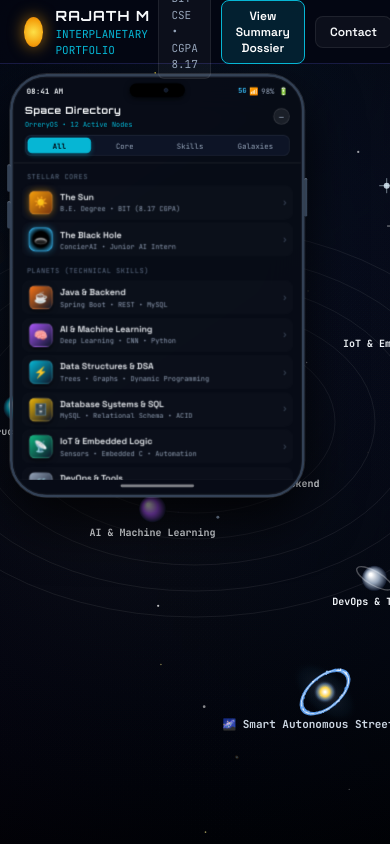
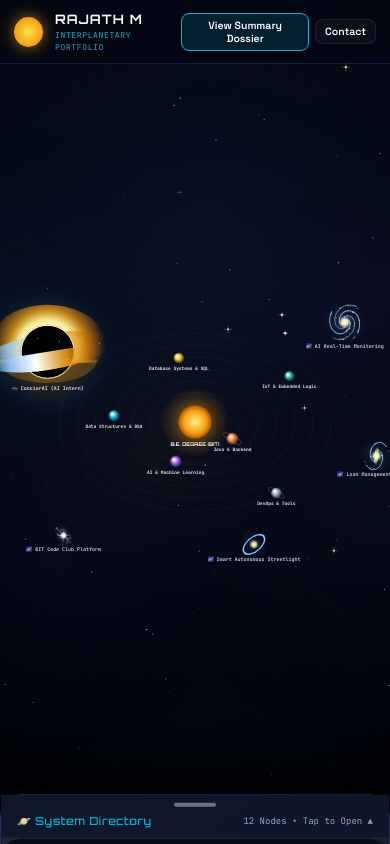
Before and after one commit to Rajath9945/myresume, a React (Vite) app: page / in a window 390 px wide. Built offline with nearby package versions, Linux system fonts and the light colour scheme.

Commit message:
feat: implement responsive auto-fit canvas scaling and native mobile bottom sheet drawer

```diff
--- a/src/main.jsx
+++ b/src/main.jsx
@@ -262,6 +262,7 @@ export function App() {
   const [viewMode, setViewMode] = useState("orrery");
   const [phoneCategory, setPhoneCategory] = useState("all");
   const [isPhoneMinimized, setIsPhoneMinimized] = useState(false);
+  const [isMobileDrawerOpen, setIsMobileDrawerOpen] = useState(false);
   const [phoneTime, setPhoneTime] = useState(() =>
     new Date().toLocaleTimeString([], { hour: "2-digit", minute: "2-digit" })
   );
@@ -525,8 +526,14 @@ export function App() {
       ctx.save();
       ctx.clearRect(0, 0, width, height);
 
-      // Permanently centered, fixed scale (no moving or zooming)
+      // Permanently centered, with smart auto-fit scale for mobile/desktop viewports
       ctx.translate(width / 2, height / 2);
+      const isMobile = width < 768;
+      const baseFitW = isMobile ? 860 : 940;
+      const baseFitH = isMobile ? 740 : 700;
+      const scale = Math.max(Math.min(1.0, width / baseFitW, height / baseFitH), 0.38);
+      canvas._scale = scale;
+      ctx.scale(scale, scale);
 
       const tilt = 0.65; // gentle 3D isometric inclination
 
@@ -997,32 +1004,38 @@ export function App() {
     };
   }, [viewMode]); // Clean dependency: NEVER reset on hover!
 
-  // Mouse move hover detection on static centered canvas
+  // Target detection with scale-awareness for desktop and mobile touch
+  const getTargetAtPoint = (clientX, clientY) => {
+    const canvas = canvasRef.current;
+    if (!canvas) return null;
+
+    const rect = canvas.getBoundingClientRect();
+    const mx = clientX - rect.left;
+    const my = clientY - rect.top;
+
+    const scale = canvas._scale || 1.0;
+    const wx = (mx - canvas.width / 2) / scale;
+    const wy = (my - canvas.height / 2) / scale;
+
+    const targets = canvas._targets;
+    if (!targets) return null;
+
+    const hitPadding = scale < 0.75 ? 22 : 14;
+    for (const key of Object.keys(targets)) {
+      const item = targets[key];
+      const d = Math.hypot(wx - item.x, wy - item.y);
+      if (d <= item.radius + hitPadding) {
+        return item.data;
+      }
+    }
+    return null;
+  };
+
   const onMouseMove = (e) => {
     const canvas = canvasRef.current;
     if (!canvas) return;
 
-    const rect = canvas.getBoundingClientRect();
-    const mx = e.clientX - rect.left;
-    const my = e.clientY - rect.top;
-
-    // Centered coordinates relative to canvas center
-    const wx = mx - canvas.width / 2;
-    const wy = my - canvas.height / 2;
-
-    const targets = canvas._targets;
-    if (!targets) return;
-
-    let found = null;
-    for (const key of Object.keys(targets)) {
-      const item = targets[key];
-      const d = Math.hypot(wx - item.x, wy - item.y);
-      if (d <= item.radius + 12) {
-        found = item.data;
-        break;
-      }
-    }
-
+    const found = getTargetAtPoint(e.clientX, e.clientY);
     canvas.style.cursor = found ? "pointer" : "default";
 
     if (found?.id !== hoveredIdRef.current) {
@@ -1031,9 +1044,22 @@ export function App() {
     }
   };
 
-  const onClick = () => {
-    if (hoveredItem) {
-      setSelectedItem(hoveredItem);
+  const onClick = (e) => {
+    const found = getTargetAtPoint(e.clientX, e.clientY) || hoveredItem;
+    if (found) {
+      setSelectedItem(found);
+      setIsMobileDrawerOpen(false);
+    }
+  };
+
+  const onTouchEnd = (e) => {
+    if (e.changedTouches && e.changedTouches.length > 0) {
+      const t = e.changedTouches[0];
+      const found = getTargetAtPoint(t.clientX, t.clientY);
+      if (found) {
+        setSelectedItem(found);
+        setIsMobileDrawerOpen(false);
+      }
     }
   };
 
@@ -1073,11 +1099,26 @@ export function App() {
             className="space-canvas"
             onMouseMove={onMouseMove}
             onClick={onClick}
+            onTouchEnd={onTouchEnd}
           />
 
-          {/* Phone-Style System Directory Device */}
-          <aside className={`phone-device ${isPhoneMinimized ? "minimized" : ""}`}>
-            {/* Hardware buttons on phone edges */}
+          {/* Phone-Style System Directory Device (Desktop: Floating Smartphone / Mobile: Native Slide-Up Bottom Sheet) */}
+          <aside className={`phone-device ${isPhoneMinimized ? "minimized" : ""} ${isMobileDrawerOpen ? "drawer-open" : ""}`}>
+            {/* Mobile Drawer Pull Handle (Visible on mobile screens) */}
+            <div
+              className="phone-drawer-handle-bar"
+              onClick={() => setIsMobileDrawerOpen(!isMobileDrawerOpen)}
+            >
+              <div className="phone-drawer-pill" />
+              <div className="phone-drawer-peek-row">
+                <span className="phone-drawer-peek-title">🪐 System Directory</span>
+                <span className="phone-drawer-peek-action">
+                  {isMobileDrawerOpen ? "Close ▼" : "12 Nodes • Tap to Open ▲"}
+                </span>
+              </div>
+            </div>
+
+            {/* Hardware buttons on phone edges (desktop view) */}
             <div className="phone-hw-btn phone-btn-vol-up" />
             <div className="phone-hw-btn phone-btn-vol-down" />
             <div
@@ -1110,7 +1151,10 @@ export function App() {
                   </div>
                   <button
                     className="phone-minimize-btn"
-                    onClick={() => setIsPhoneMinimized(true)}
+                    onClick={() => {
+                      setIsPhoneMinimized(true);
+                      setIsMobileDrawerOpen(false);
+                    }}
                     title="Minimize Phone"
                   >
                     –
@@ -1146,7 +1190,10 @@ export function App() {
                     {/* Sun */}
                     <div
                       className={`phone-row-item ${selectedItem?.id === "sun" ? "active" : ""}`}
-                      onClick={() => setSelectedItem(SUN_DEGREE)}
+                      onClick={() => {
+                        setSelectedItem(SUN_DEGREE);
+                        setIsMobileDrawerOpen(false);
+                      }}
                     >
                       <div className="phone-row-icon sun-icon">☀️</div>
                       <div className="phone-row-info">
@@ -1159,7 +1206,10 @@ export function App() {
                     {/* Black Hole */}
                     <div
                       className={`phone-row-item ${selectedItem?.id === "blackhole" ? "active" : ""}`}
-                      onClick={() => setSelectedItem(BLACK_HOLE_INTERNSHIP)}
+                      onClick={() => {
+                        setSelectedItem(BLACK_HOLE_INTERNSHIP);
+                        setIsMobileDrawerOpen(false);
+                      }}
                     >
                       <div className="phone-row-icon blackhole-icon">🕳️</div>
                       <div className="phone-row-info">
@@ -1188,7 +1238,10 @@ export function App() {
                         <div
                           key={p.id}
                           className={`phone-row-item ${selectedItem?.id === p.id ? "active" : ""}`}
-                          onClick={() => setSelectedItem(p)}
+                          onClick={() => {
+                            setSelectedItem(p);
+                            setIsMobileDrawerOpen(false);
+                          }}
                         >
                           <div
                             className="phone-row-icon planet-icon"
@@ -1215,7 +1268,10 @@ export function App() {
                       <div
                         key={g.id}
                         className={`phone-row-item ${selectedItem?.id === g.id ? "active" : ""}`}
-                        onClick={() => setSelectedItem(g)}
+                        onClick={() => {
+                          setSelectedItem(g);
+                          setIsMobileDrawerOpen(false);
+                        }}
                       >
                         <div
                           className="phone-row-icon galaxy-icon"
--- a/src/styles.css
+++ b/src/styles.css
@@ -211,6 +211,11 @@ button {
 }
 .phone-btn-power:hover {
   background: var(--cyan);
+}
+
+/* Mobile Drawer Handle (Hidden on Desktop) */
+.phone-drawer-handle-bar {
+  display: none;
 }
 
 /* Inner Phone Screen Display */
@@ -749,18 +754,131 @@ button {
   z-index: 120;
 }
 
-@media (max-width: 820px) {
+@media (max-width: 768px) {
+  /* Phone Device transforms into a Native Slide-Up Bottom Sheet Drawer */
   .phone-device {
-    transform: scale(0.92);
-    transform-origin: top left;
+    position: fixed;
+    top: auto;
+    bottom: 0;
+    left: 0;
+    right: 0;
+    width: 100%;
+    max-width: 100%;
+    height: 72vh;
+    max-height: 72vh;
+    border-radius: 24px 24px 0 0;
+    border: 1.5px solid var(--panel-border);
+    border-bottom: none;
+    transform: translateY(calc(100% - 50px));
+    transition: transform 0.35s cubic-bezier(0.16, 1, 0.3, 1);
+    box-shadow: 0 -12px 35px rgba(0, 0, 0, 0.85);
+    z-index: 60;
+  }
+
+  .phone-device.drawer-open {
+    transform: translateY(0);
+    box-shadow: 0 -20px 50px rgba(0, 0, 0, 0.95), 0 0 30px rgba(6, 182, 212, 0.2);
+  }
+
+  /* Handle bar visible at top of mobile bottom sheet */
+  .phone-drawer-handle-bar {
+    display: block;
+    padding: 8px 16px 8px;
+    background: rgba(15, 23, 42, 0.98);
+    cursor: pointer;
+    border-bottom: 1px solid rgba(255, 255, 255, 0.08);
+  }
+
+  .phone-drawer-pill {
+    width: 42px;
+    height: 4px;
+    background: rgba(255, 255, 255, 0.4);
+    border-radius: 999px;
+    margin: 0 auto 6px;
+  }
+
+  .phone-drawer-peek-row {
+    display: flex;
+    align-items: center;
+    justify-content: space-between;
+  }
+
+  .phone-drawer-peek-title {
+    font-family: var(--font-heading);
+    font-size: 11px;
+    letter-spacing: 0.05em;
+    color: var(--cyan);
+  }
+
+  .phone-drawer-peek-action {
+    font-family: var(--font-mono);
+    font-size: 9px;
+    color: #94a3b8;
+  }
+
+  /* Hide physical hardware buttons on mobile */
+  .phone-hw-btn {
+    display: none;
+  }
+
+  .phone-screen {
+    border-radius: 20px 20px 0 0;
+    border: none;
+  }
+
+  /* Hide status bar on phone screens to avoid duplicating user's real phone status bar */
+  .phone-status-bar {
+    display: none;
+  }
+
+  .phone-dock-pill {
+    display: none;
+  }
+
+  /* Mobile Detail Card Modal */
+  .detail-card {
+    position: fixed;
+    top: auto;
+    bottom: 0;
+    left: 0;
+    right: 0;
+    width: 100%;
+    max-height: 80vh;
+    border-radius: 24px 24px 0 0;
+    border-bottom: none;
+    z-index: 90;
+    box-shadow: 0 -15px 45px rgba(0, 0, 0, 0.95), 0 0 30px rgba(6, 182, 212, 0.35);
+    animation: slideUpMobile 0.28s cubic-bezier(0.16, 1, 0.3, 1);
+  }
+
+  @keyframes slideUpMobile {
+    from {
+      transform: translateY(100%);
+    }
+    to {
+      transform: translateY(0);
+    }
+  }
+
+  /* Compact top navbar on phone */
+  .nav {
+    padding: 8px 14px;
+  }
+  .brand-name {
+    font-size: 13px;
+  }
+  .brand-role {
+    font-size: 8px;
+    letter-spacing: 0.08em;
+  }
+  .nav-tag {
+    display: none;
+  }
+  .nav-right {
+    gap: 6px;
+  }
+  .nav-right .btn {
+    padding: 5px 9px;
+    font-size: 10.5px;
   }
 }
-
-@media (max-width: 600px) {
-  .phone-device:not(.minimized) {
-    left: 10px;
-    width: calc(100vw - 20px);
-    max-width: 320px;
-    height: 460px;
-  }
-}
```
